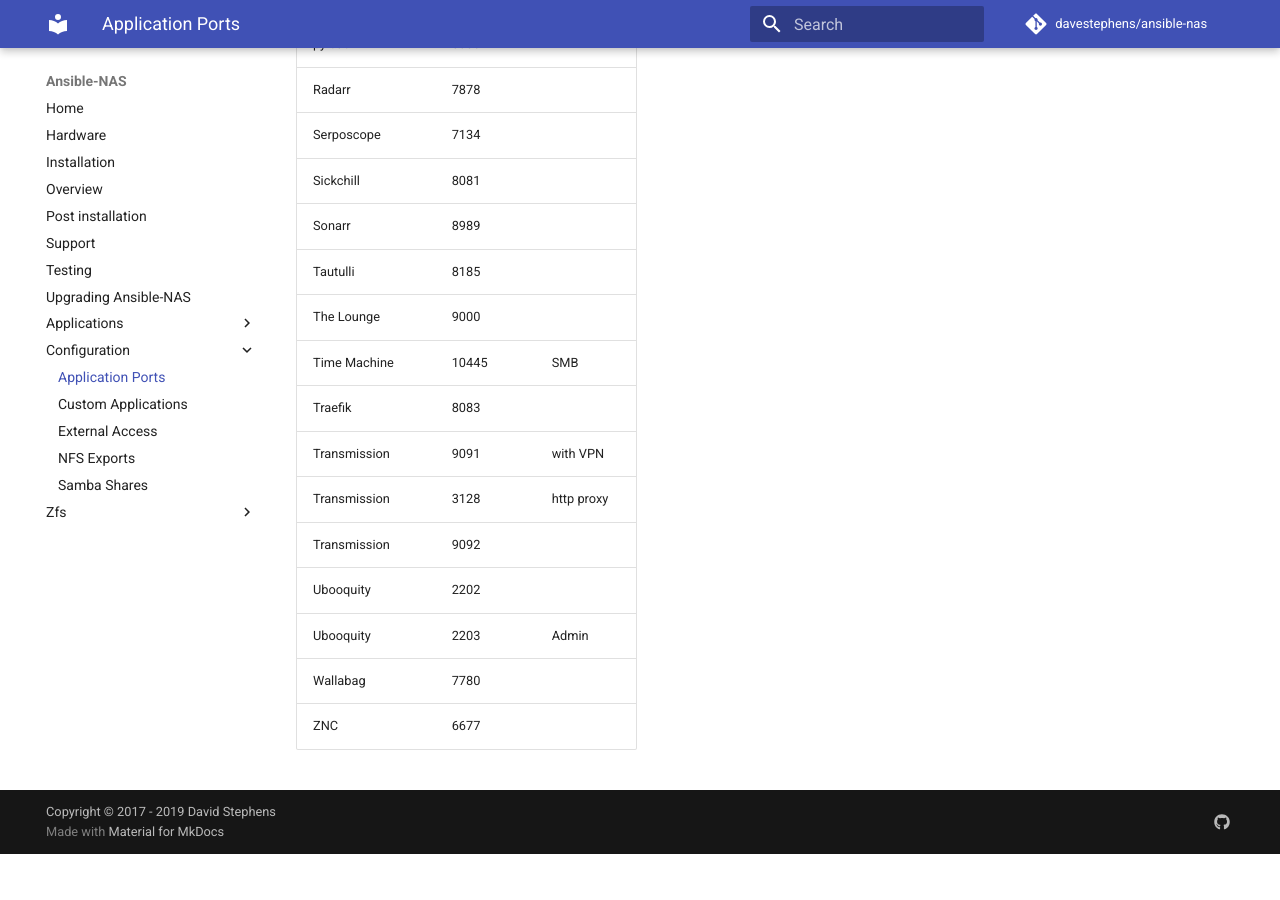
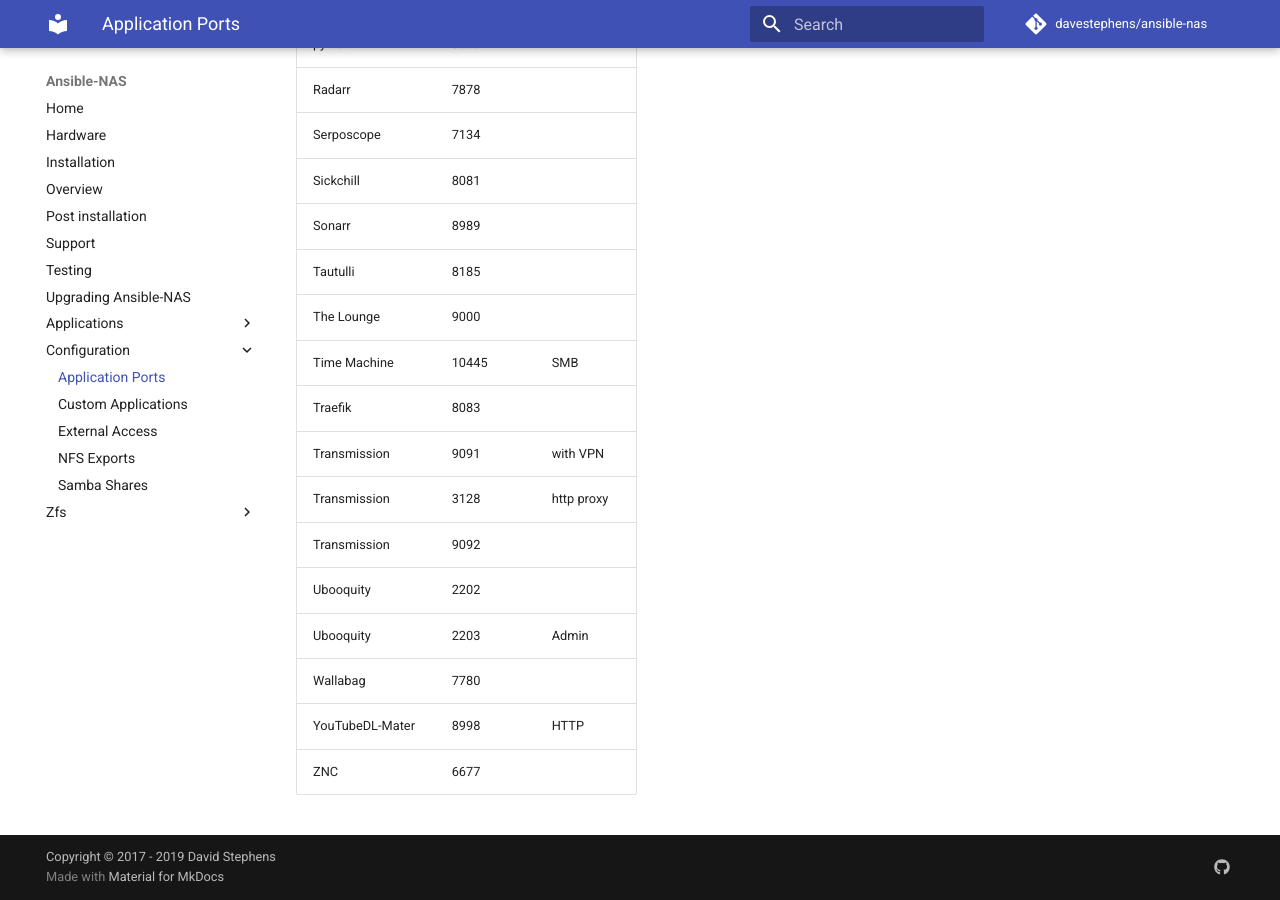
Before and after one commit to davestephens/ansible-nas, an MkDocs documentation site: the page built from docs/configuration/application_ports.md, in a window 1280 px wide and 900 px high, scrolled down 2064 px. Built offline with MkDocs 1.6.1 and Material for MkDocs 9.7.7, drawn with Linux system fonts in a browser that asks for light colours; comment, search, counter and statistics services are not loaded; before the commit the page ends 2918 px from its top, so only the background shows below that.

Commit message:
youtubedl-material add

```diff
--- a/docs/configuration/application_ports.md
+++ b/docs/configuration/application_ports.md
@@ -59,4 +59,5 @@ By default, applications can be found on the ports listed below.
 | Ubooquity       | 2202   |              |
 | Ubooquity       | 2203   | Admin        |
 | Wallabag        | 7780   |              |
+| YouTubeDL-Mater | 8998   | HTTP         |
 | ZNC             | 6677   |              |
```
